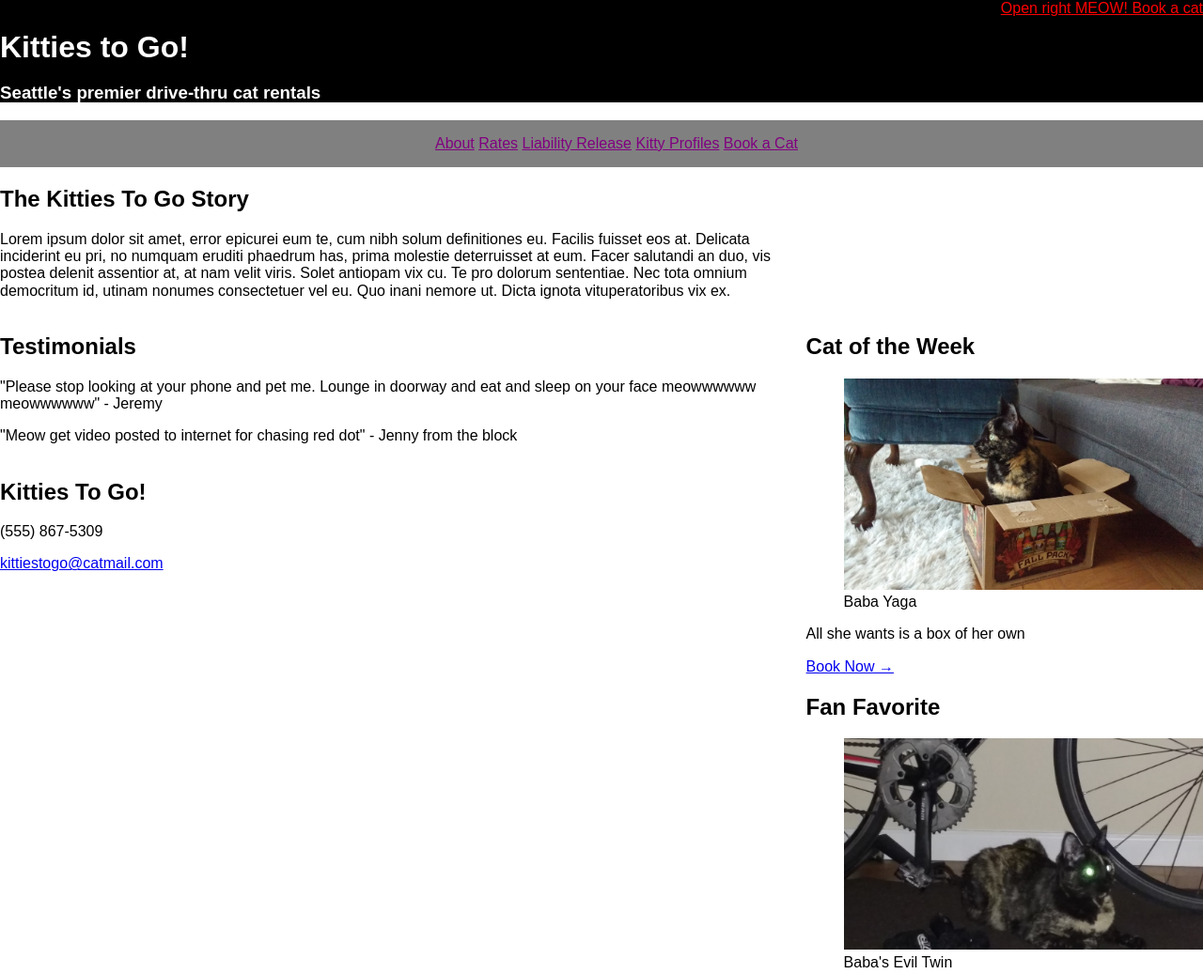
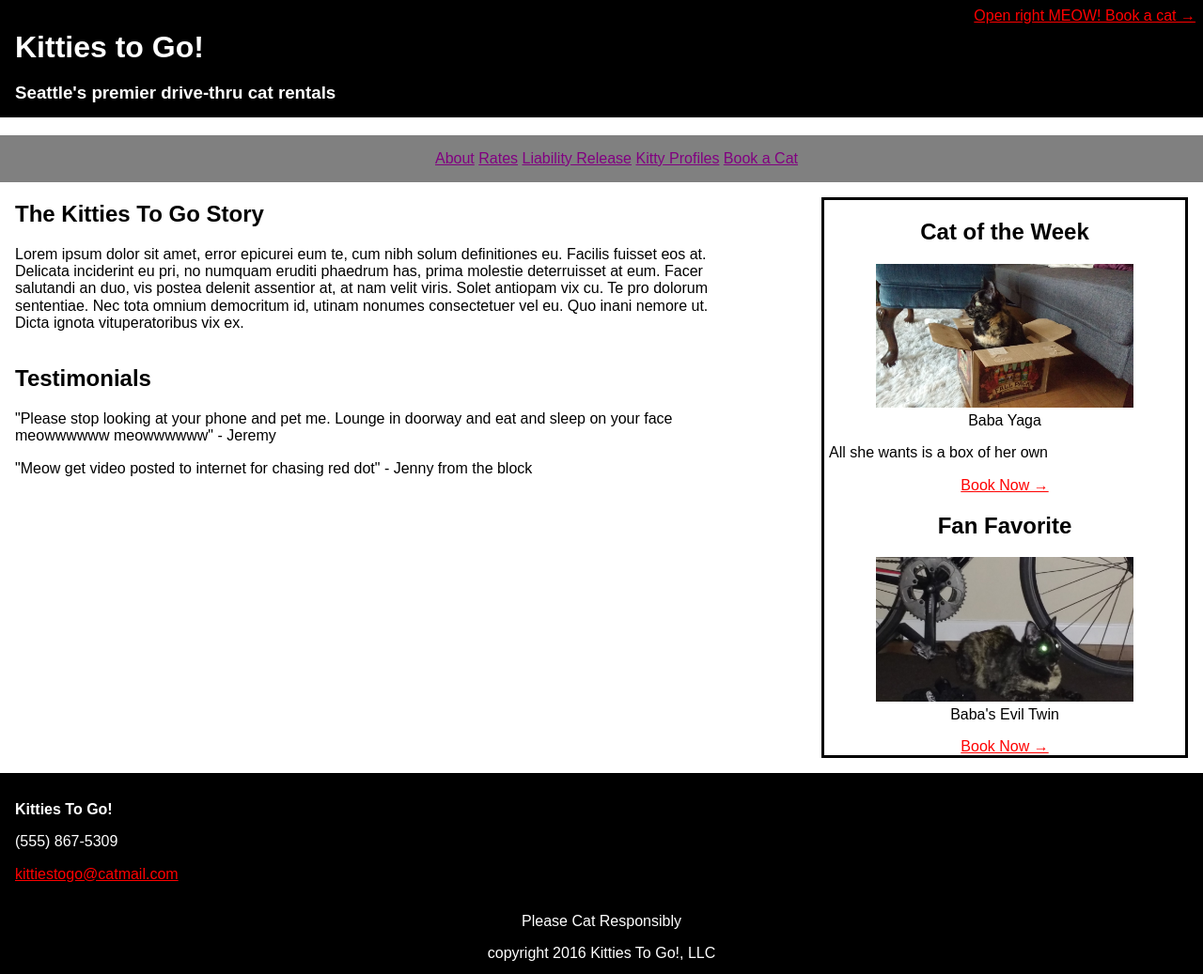
Before and after one commit to shylas/mockup-practice1, a plain HTML site: page index.html in a window 1280 px wide. Shown: the top 1037 px of the page at 94% size. Drawn offline with Linux system fonts and the light colour scheme.

Commit message:
adjusting layout

```diff
--- a/index.html
+++ b/index.html
@@ -8,7 +8,7 @@
   </head>
   <body>
     <header>
-      <a href="#">Open right MEOW! Book a cat</a>
+      <a href="#">Open right MEOW! Book a cat &rarr;</a>
       <h1>Kitties to Go!</h1>
       <h3>Seattle's premier drive-thru cat rentals </h3>
     </header>
@@ -21,18 +21,6 @@
     </nav>
 
     <main>
-      <article>
-        <h2>The Kitties To Go Story</h2>
-        <p>Lorem ipsum dolor sit amet, error epicurei eum te, cum nibh solum definitiones eu. Facilis fuisset eos at. Delicata inciderint eu pri, no numquam eruditi phaedrum has, prima molestie deterruisset at eum. Facer salutandi an duo, vis postea delenit assentior at, at nam velit viris.
-        Solet antiopam vix cu. Te pro dolorum sententiae. Nec tota omnium democritum id, utinam nonumes consectetuer vel eu. Quo inani nemore ut. Dicta ignota vituperatoribus vix ex.</p>
-      </article>
-
-      <article>
-        <h2>Testimonials</h2>
-        <p>"Please stop looking at your phone and pet me. Lounge in doorway and eat and sleep on your face meowwwwww meowwwwww" - Jeremy</p>
-        <p>"Meow get video posted to internet for chasing red dot" - Jenny from the block</p>
-      </article>
-
       <aside>
         <h2>Cat of the Week</h2>
         <figure>
@@ -49,9 +37,21 @@
         </figure>
         <a href="#">Book Now &rarr;</a>
       </aside>
+
+      <article>
+        <h2>The Kitties To Go Story</h2>
+        <p>Lorem ipsum dolor sit amet, error epicurei eum te, cum nibh solum definitiones eu. Facilis fuisset eos at. Delicata inciderint eu pri, no numquam eruditi phaedrum has, prima molestie deterruisset at eum. Facer salutandi an duo, vis postea delenit assentior at, at nam velit viris.
+        Solet antiopam vix cu. Te pro dolorum sententiae. Nec tota omnium democritum id, utinam nonumes consectetuer vel eu. Quo inani nemore ut. Dicta ignota vituperatoribus vix ex.</p>
+      </article>
+
+      <article>
+        <h2>Testimonials</h2>
+        <p>"Please stop looking at your phone and pet me. Lounge in doorway and eat and sleep on your face meowwwwww meowwwwww" - Jeremy</p>
+        <p>"Meow get video posted to internet for chasing red dot" - Jenny from the block</p>
+      </article>
     </main>
 
-    <article>
+    <article id="contact">
       <h2>Kitties To Go!</h2>
       <p>(555) 867-5309</p>
       <a href="mailto:kittiestogo@catmail.com">kittiestogo@catmail.com</a>
--- a/stylesheets/stylesheet.css
+++ b/stylesheets/stylesheet.css
@@ -7,10 +7,17 @@ header a {
   color: red;
   text-align: right;
   float: right;
+  padding: .5rem;
 }
 
 header h1 {
   padding-top: 2rem;
+  padding-left: 1rem;
+}
+
+header h3 {
+  padding-left: 1rem;
+  padding-bottom: 1rem;
 }
 
 h1 {
@@ -38,27 +45,53 @@ article{
 }
 
 main article{
-  width: 66%;
-  float: left;
+  width: 60%;
+  text-align: left;
+  margin-left: 1em;
 }
 
 img {
-  max-width: 400px;
+  max-width: 90%;
+  overflow: hidden;
 }
 
 aside {
-  width: 33%;
+  text-align: center;
+  width: 30%;
   float: right;
-  border: 2px;
+  border: 3px solid black;
+  margin: 1em;
 }
 
-div {
-  float: left;
-  display: inline-block;
+aside a {
+  color: red;
+  text-align: right;
+}
+
+aside p {
+  text-align: left;
+  margin-left: 5px;
 }
 
 footer {
   float: left;
   width: 100%;
   text-align: center;
+  background-color: black;
+  color: white;
 }
+
+#contact{
+  width: 100%;
+  background-color: black;
+  color: white;
+  padding: 1rem;
+  float: left;
+}
+
+#contact h2{
+  font-size: 1rem;
+}
+#contact a {
+  color: red;
+}
```
